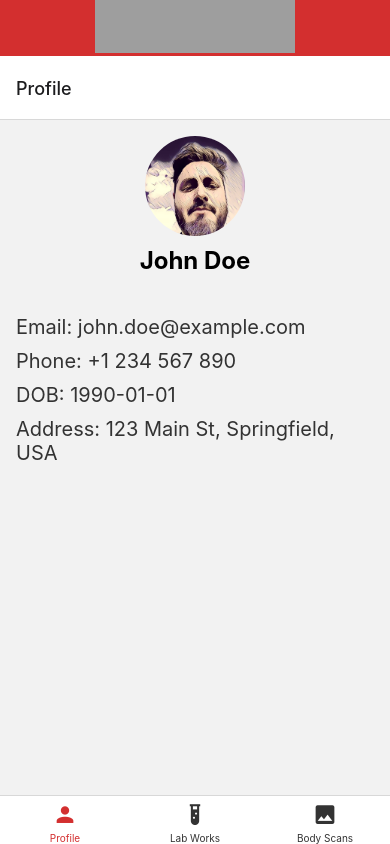
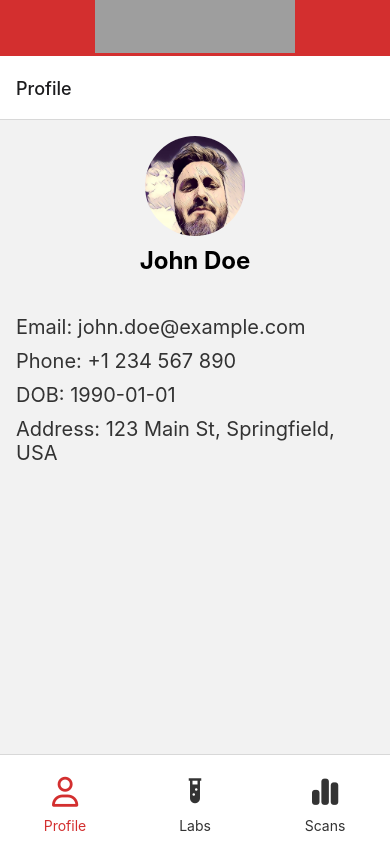
Before and after one commit to matoslucas/gameday-mobile-app, a React Native app: screen / in a window 390 px wide. Built offline with nearby package versions, Linux system fonts and the light colour scheme; grey boxes are pictures that could not be loaded.

Commit message:
update layout

```diff
--- a/App.js
+++ b/App.js
@@ -10,7 +10,7 @@ export default function App() {
   return (
     <PaperProvider>
       <NavigationContainer>
-        <SafeAreaView style={{ flex: 1, backgroundColor: '#D32F2F', paddingTop: Platform.OS === 'android' ? StatusBar.currentHeight : 0 }}>
+        <SafeAreaView style={{ flex: 1, backgroundColor: '#D32F2F', paddingTop: Platform.OS === 'android' ? 8 : 0 }}>
           <StatusBar backgroundColor="#D32F2F" barStyle="light-content" />
           <Appbar.Header style={styles.appbar}>
             <View style={styles.headerContainer}>
--- a/components/BottomTabs.js
+++ b/components/BottomTabs.js
@@ -1,6 +1,6 @@
 import * as React from 'react';
 import { createBottomTabNavigator } from '@react-navigation/bottom-tabs';
-import { MaterialCommunityIcons } from '@expo/vector-icons';  // Import icons from expo/vector-icons
+import { FontAwesome6, MaterialCommunityIcons } from '@expo/vector-icons';  // Import icons from expo/vector-icons
 import ProfileScreen from './ProfileScreen';
 import LabWorksScreen from './LabWorksScreen';
 import BodyScansScreen from './BodyScansScreen';
@@ -13,25 +13,40 @@ const BottomTabs = () => {
       screenOptions={({ route }) => ({
         tabBarIcon: ({ color, size }) => {
           let iconName;
+          size = 30; // Set the size of the icons here
+
+          const iconStyle = {
+            marginTop: 5,
+            marginBottom: 5,
+          };
 
           if (route.name === 'Profile') {
-            iconName = 'account';
-          } else if (route.name === 'Lab Works') {
+            iconName = 'user';
+            return <FontAwesome6 name={iconName} color={color} size={size} style={iconStyle} />;
+          } else if (route.name === 'Labs') {
             iconName = 'test-tube';
-          } else if (route.name === 'Body Scans') {
-            iconName = 'image';
+            return <MaterialCommunityIcons name={iconName} color={color} size={size} style={iconStyle} />;
+          } else if (route.name === 'Scans') {
+            iconName = 'chart-simple';
+            return <FontAwesome6 name={iconName} color={color} size={size} style={iconStyle} />;
           }
-
-          return <MaterialCommunityIcons name={iconName} color={color} size={size} />;
         },
         tabBarActiveTintColor: '#D32F2F',
         tabBarInactiveTintColor: '#333333',
-
+        tabBarStyle: {
+          backgroundColor: '#FFFFFF',
+          paddingBottom: 10,
+          paddingTop: 10,
+          height: 90, // Increase the height to match the icon size
+        },
+        tabBarLabelStyle: {
+          fontSize: 14,
+        },
       })}
     >
       <BottomTab.Screen name="Profile" component={ProfileScreen} />
-      <BottomTab.Screen name="Lab Works" component={LabWorksScreen} />
-      <BottomTab.Screen name="Body Scans" component={BodyScansScreen} />
+      <BottomTab.Screen name="Labs" component={LabWorksScreen} />
+      <BottomTab.Screen name="Scans" component={BodyScansScreen} />
     </BottomTab.Navigator>
   );
 };
```
